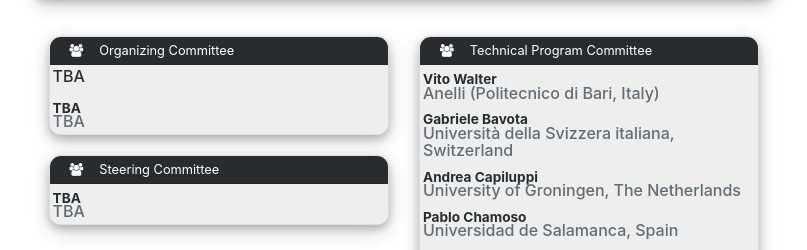
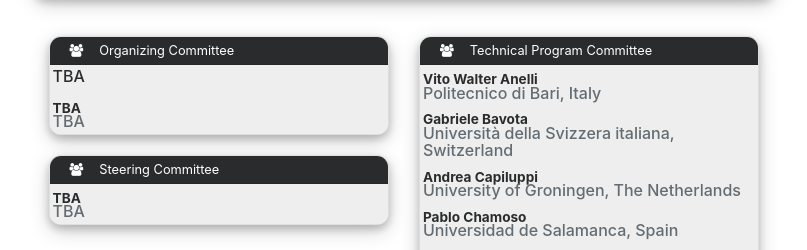
Before and after one commit to WEARS21/WEARS21.github.io, a Jekyll site: the page built from committees.html, in a window 1280 px wide. Shown: the part 322-572 px from the top of the page, without its empty margins (236-1043 px from the left). Built offline with Jekyll 4.4.1, drawn with Linux system fonts in a browser that asks for light colours; nearby versions of some CDN libraries.

```diff
--- a/_data/conference.yml
+++ b/_data/conference.yml
@@ -90,8 +90,8 @@ program_chair:
 steering_committees:
 
 technical_program_committees:
-  - name: Vito Walter
-    org: Anelli (Politecnico di Bari, Italy)
+  - name: Vito Walter Anelli
+    org: Politecnico di Bari, Italy
   - name: Gabriele Bavota
     org: Università della Svizzera italiana, Switzerland
   - name: Andrea Capiluppi
```
